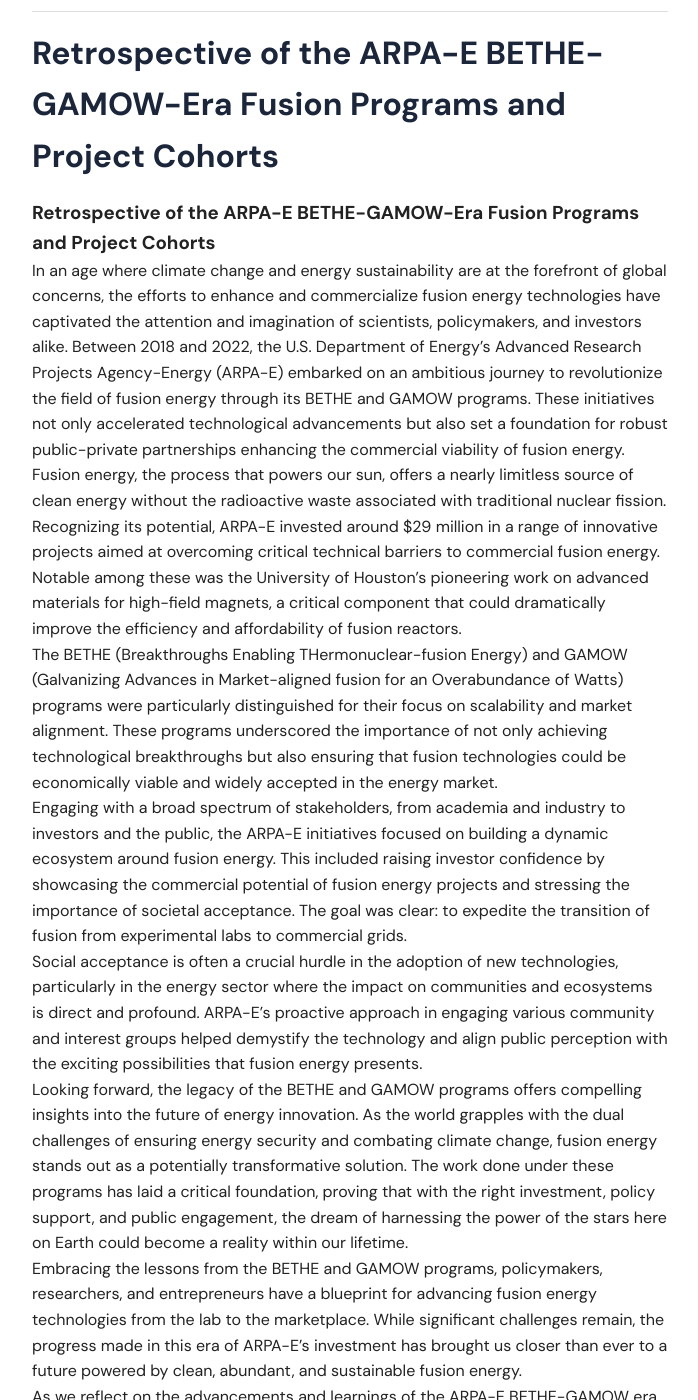
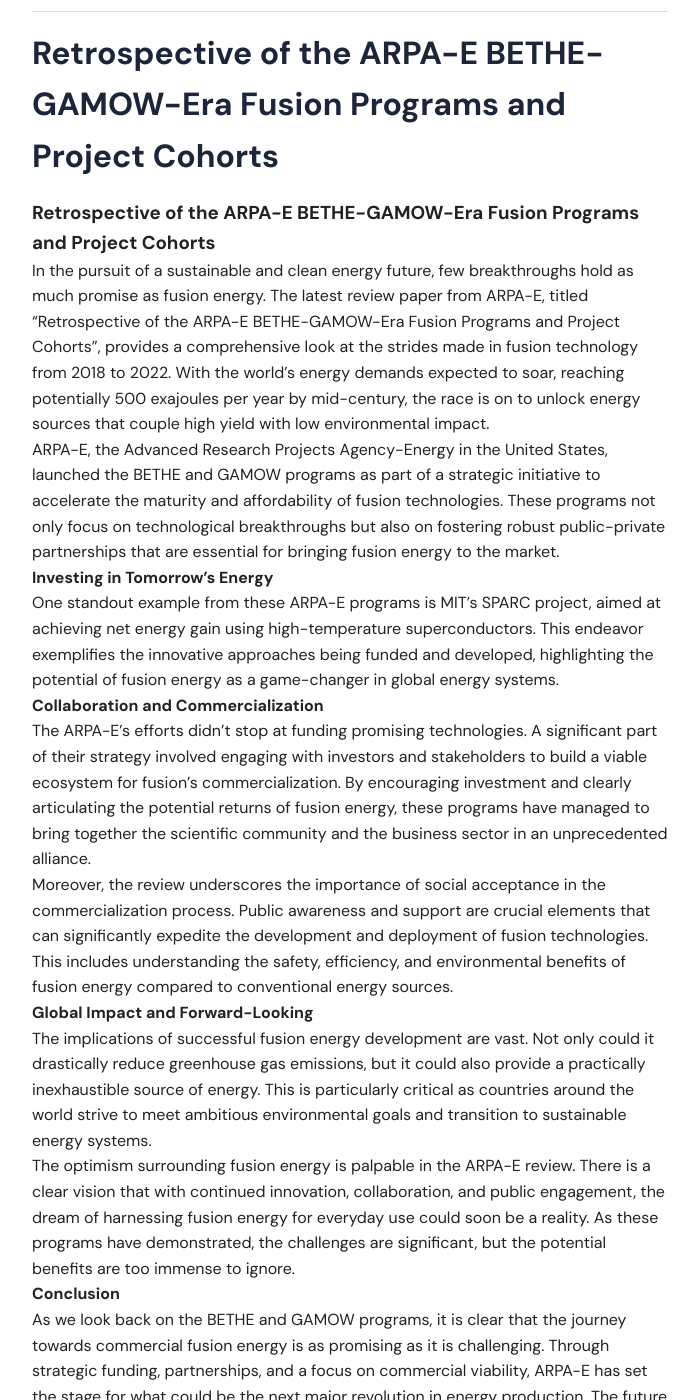
Before and after one commit to hyperpoint/hyperpoint.github.io, a Jekyll site: the page built from _posts/2025-05-01-75c0f7c4e84920ce2da07b1ce2cb2376-retrospective-of-the-arpa-e-bethe-gamow-era-fusion-programs-and-project-cohorts.md, in a window 1280 px wide and 1400 px high, scrolled down 508 px. Shown: the whole window, without its empty margins (290-988 px from the left). Built offline with Jekyll 4.4.1, drawn with Linux system fonts in a browser that asks for light colours; some of the changed text lies outside the part shown.

Commit message:
Update blog post: Retrospective of the ARPA-E BETHE-GAMOW-Era Fusion Programs and Project Cohorts

```diff
--- a/_posts/2025-05-01-75c0f7c4e84920ce2da07b1ce2cb2376-retrospective-of-the-arpa-e-bethe-gamow-era-fusion-programs-and-project-cohorts.md
+++ b/_posts/2025-05-01-75c0f7c4e84920ce2da07b1ce2cb2376-retrospective-of-the-arpa-e-bethe-gamow-era-fusion-programs-and-project-cohorts.md
@@ -13,25 +13,35 @@ collaboration: In collaboration with leading fusion research entities.
 
 ### Retrospective of the ARPA-E BETHE-GAMOW-Era Fusion Programs and Project Cohorts
 
-In an age where climate change and energy sustainability are at the forefront of global concerns, the efforts to enhance and commercialize fusion energy technologies have captivated the attention and imagination of scientists, policymakers, and investors alike. Between 2018 and 2022, the U.S. Department of Energy’s Advanced Research Projects Agency-Energy (ARPA-E) embarked on an ambitious journey to revolutionize the field of fusion energy through its BETHE and GAMOW programs. These initiatives not only accelerated technological advancements but also set a foundation for robust public-private partnerships enhancing the commercial viability of fusion energy.
+In the pursuit of a sustainable and clean energy future, few breakthroughs hold as much promise as fusion energy. The latest review paper from ARPA-E, titled "Retrospective of the ARPA-E BETHE-GAMOW-Era Fusion Programs and Project Cohorts", provides a comprehensive look at the strides made in fusion technology from 2018 to 2022. With the world’s energy demands expected to soar, reaching potentially 500 exajoules per year by mid-century, the race is on to unlock energy sources that couple high yield with low environmental impact.
 
-Fusion energy, the process that powers our sun, offers a nearly limitless source of clean energy without the radioactive waste associated with traditional nuclear fission. Recognizing its potential, ARPA-E invested around $29 million in a range of innovative projects aimed at overcoming critical technical barriers to commercial fusion energy. Notable among these was the University of Houston’s pioneering work on advanced materials for high-field magnets, a critical component that could dramatically improve the efficiency and affordability of fusion reactors.
+ARPA-E, the Advanced Research Projects Agency-Energy in the United States, launched the BETHE and GAMOW programs as part of a strategic initiative to accelerate the maturity and affordability of fusion technologies. These programs not only focus on technological breakthroughs but also on fostering robust public-private partnerships that are essential for bringing fusion energy to the market.
 
-The BETHE (Breakthroughs Enabling THermonuclear-fusion Energy) and GAMOW (Galvanizing Advances in Market-aligned fusion for an Overabundance of Watts) programs were particularly distinguished for their focus on scalability and market alignment. These programs underscored the importance of not only achieving technological breakthroughs but also ensuring that fusion technologies could be economically viable and widely accepted in the energy market.
+**Investing in Tomorrow’s Energy**
 
-Engaging with a broad spectrum of stakeholders, from academia and industry to investors and the public, the ARPA-E initiatives focused on building a dynamic ecosystem around fusion energy. This included raising investor confidence by showcasing the commercial potential of fusion energy projects and stressing the importance of societal acceptance. The goal was clear: to expedite the transition of fusion from experimental labs to commercial grids.
+One standout example from these ARPA-E programs is MIT’s SPARC project, aimed at achieving net energy gain using high-temperature superconductors. This endeavor exemplifies the innovative approaches being funded and developed, highlighting the potential of fusion energy as a game-changer in global energy systems.
 
-Social acceptance is often a crucial hurdle in the adoption of new technologies, particularly in the energy sector where the impact on communities and ecosystems is direct and profound. ARPA-E’s proactive approach in engaging various community and interest groups helped demystify the technology and align public perception with the exciting possibilities that fusion energy presents.
+**Collaboration and Commercialization**
 
-Looking forward, the legacy of the BETHE and GAMOW programs offers compelling insights into the future of energy innovation. As the world grapples with the dual challenges of ensuring energy security and combating climate change, fusion energy stands out as a potentially transformative solution. The work done under these programs has laid a critical foundation, proving that with the right investment, policy support, and public engagement, the dream of harnessing the power of the stars here on Earth could become a reality within our lifetime.
+The ARPA-E's efforts didn’t stop at funding promising technologies. A significant part of their strategy involved engaging with investors and stakeholders to build a viable ecosystem for fusion's commercialization. By encouraging investment and clearly articulating the potential returns of fusion energy, these programs have managed to bring together the scientific community and the business sector in an unprecedented alliance.
 
-Embracing the lessons from the BETHE and GAMOW programs, policymakers, researchers, and entrepreneurs have a blueprint for advancing fusion energy technologies from the lab to the marketplace. While significant challenges remain, the progress made in this era of ARPA-E’s investment has brought us closer than ever to a future powered by clean, abundant, and sustainable fusion energy.
+Moreover, the review underscores the importance of social acceptance in the commercialization process. Public awareness and support are crucial elements that can significantly expedite the development and deployment of fusion technologies. This includes understanding the safety, efficiency, and environmental benefits of fusion energy compared to conventional energy sources.
 
-As we reflect on the advancements and learnings of the ARPA-E BETHE-GAMOW era, the path forward is promising and filled with the potential for groundbreaking achievements that could reshape our energy landscape and help secure a greener future for generations to come.
+**Global Impact and Forward-Looking**
 
-For further details on ARPA-E's fusion energy initiatives, refer to the article "Retrospective of the ARPA-E BETHE-GAMOW-Era Fusion Programs and Project Cohorts" available on arXiv.
+The implications of successful fusion energy development are vast. Not only could it drastically reduce greenhouse gas emissions, but it could also provide a practically inexhaustible source of energy. This is particularly critical as countries around the world strive to meet ambitious environmental goals and transition to sustainable energy systems.
 
-[Please cite this article using the ARPA-E format: arXiv: Retrospective of the ARPA-E BETHE-GAMOW-Era Fusion Programs and Project Cohorts for more comprehensive information on specific projects and outcomes.]
+The optimism surrounding fusion energy is palpable in the ARPA-E review. There is a clear vision that with continued innovation, collaboration, and public engagement, the dream of harnessing fusion energy for everyday use could soon be a reality. As these programs have demonstrated, the challenges are significant, but the potential benefits are too immense to ignore.
+
+**Conclusion**
+
+As we look back on the BETHE and GAMOW programs, it is clear that the journey towards commercial fusion energy is as promising as it is challenging. Through strategic funding, partnerships, and a focus on commercial viability, ARPA-E has set the stage for what could be the next major revolution in energy production. The future is bright, charged with the potential of fusion energy to power our world cleanly and efficiently.
+
+For more insights, delve into the full paper: "Retrospective of the ARPA-E BETHE-GAMOW-Era Fusion Programs and Project Cohorts" available on arXiv.
+
+The horizon looks positively radiant.
+
+[Include a simple call to action, like inviting readers to subscribe for more updates or learn more about fusion energy on a dedicated educational website]
 
 **Source**: arXiv
 **Link**: http://arxiv.org/abs/2505.01784v1
```
Also changed, not shown: other parts of _posts/2025-05-01-75c0f7c4e84920ce2da07b1ce2cb2376-retrospective-of-the-arpa-e-bethe-gamow-era-fusion-programs-and-project-cohorts.md (+1 -1 lines).
